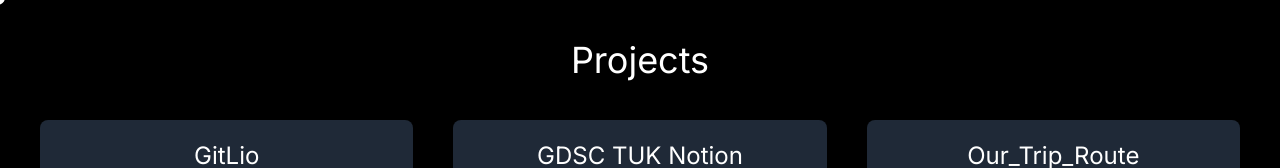
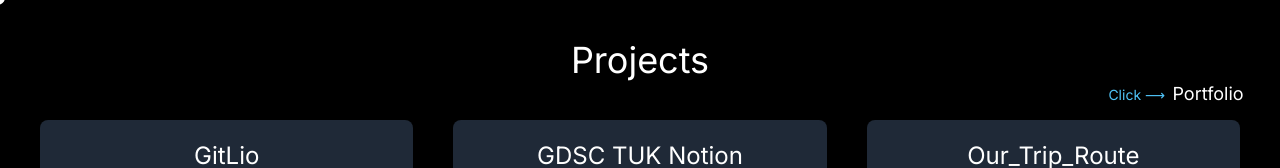
Before and after one commit to Jayjunyoung/portfolio_web_site, a Next.js app: page /projects in a window 1280 px wide. Shown: the top 168 px of the page. Built offline with nearby package versions, Linux system fonts and the light colour scheme.

Commit message:
feat: 포트폴리오 PDF 파일 다운로드 기능 구현

```diff
--- a/app/projects/page.tsx
+++ b/app/projects/page.tsx
@@ -101,12 +101,29 @@
     );
   };
 
+  const handleDownload = () => {
+    const link = document.createElement("a");
+    link.href = encodeURI("/정준영_FrontEnd Engineer(포트폴리오).pdf");
+    link.download = "정준영_FrontEnd Engineer(포트폴리오).pdf";
+    link.click();
+  };
+
   return (
     <div
       id="project-page"
       className="w-[100vw] h-screen overflow-y-scroll no-scrollbar relative bg-black text-white p-10"
     >
       <div id="circle" className="circle"></div>
+      <div className="fixed top-[70px] right-[40px] flex items-center">
+        <div className="pointer-bounce mr-4">Click ⟶</div>
+
+        <div
+          onClick={handleDownload}
+          className="text-white rounded-md w-16 h-12 text-sm sm:text-lg box-border flex items-center justify-center shadow-md transition cursor-pointer"
+        >
+          Portfolio
+        </div>
+      </div>
       <h1 className="text-3xl sm:text-4xl mb-10 text-center">Projects</h1>
       <div className="grid grid-cols-1 md:grid-cols-2 lg:grid-cols-3 gap-10">
         {isLoaded &&
@@ -256,6 +273,31 @@
           padding: 10px;
           box-sizing: border-box;
         }
+        .pointer-container {
+          position: fixed;
+          top: 82px;
+          right: 125px;
+          z-index: 999;
+          pointer-events: none;
+        }
+
+        .pointer-bounce {
+          display: flex;
+          align-items: center;
+          font-size: 14px;
+          color: #4fc3f7;
+          animation: bounce 1.2s infinite;
+        }
+
+        @keyframes bounce {
+          0%,
+          100% {
+            transform: translateX(0);
+          }
+          50% {
+            transform: translateX(6px);
+          }
+        }
       `}</style>
     </div>
   );
```
Also changed, not shown: 1 other file (tests, documents, lock files or other folders).
